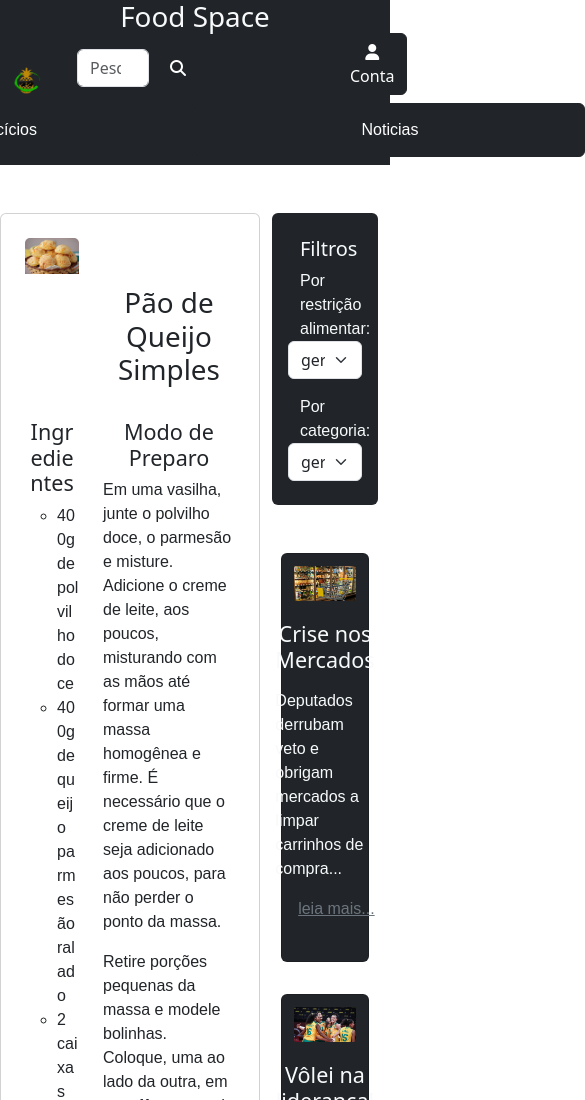
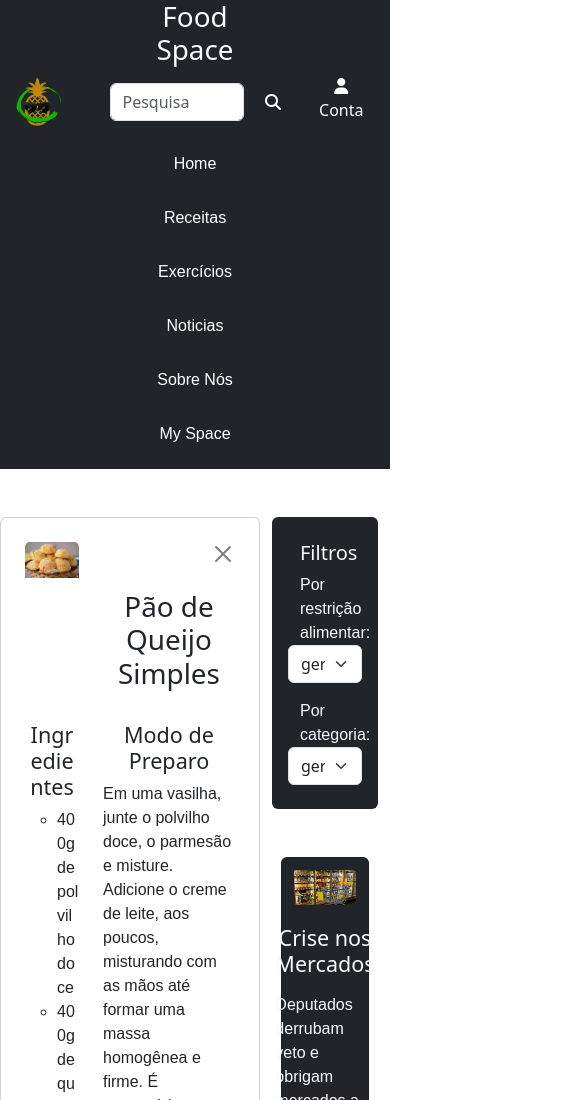
Before and after one commit to BernardoOLV/projetotiaw-food-space, a plain HTML site: page receitas_cards.html in a window 390 px wide. Shown: the top 1100 px of the page, 585 px wide, since content can reach past the window. Drawn offline with nearby package versions, Linux system fonts and the light colour scheme.

Commit message:
Cabeçalhos responsivos

```diff
--- a/receitas_cards.html
+++ b/receitas_cards.html
@@ -19,17 +19,17 @@
     <nav class="bg-dark">
       <div class="container">
         <div class="row align-items-end">
-              <div class="col-2" >
+          <div class="col-3 col-sm-3 col-lg-2" >
             <img src="img/logo.png" id="logo">
           </div>
 
-              <div class="col-8">
+          <div class="col-6 col-sm-6 col-lg-8">
             <div class="row justify-content-center">
               <h1 class="col-10 text-light fl-bold text text-center">Food Space</h1>
             </div>
 
             <div class="row justify-content-between">
-                  <div class="col-6" id="pesquisa">
+              <div class="col-12 col-sm-12 col-md-6" id="pesquisa">
                 <nav class="navbar">
                     <form class="d-flex" role="search">
                       <input class="form-control me-2" type="search" placeholder="Pesquisa" aria-label="Search">
@@ -41,24 +41,21 @@
             </div>
 
             </div>
-                <div class="col-2">
+            <div class="col-3 col-sm-3 col-lg-2">
               <button class="col-lg-12 col-sm-12 btn btn-dark" id="conta" type="submit"><i class="fa-solid fa-user" style="color: #ffffff;"></i> Conta</button>
             </div>
-
-
-
 
         </div>
 
       </div>
           <div class="container" id="menu">
-                    <ul class="row navbar-text list-group list-group-horizontal nav justify-content-center link-light d-flex flex-nowrap">
-                      <li class="nav-item col-lg-2 rounded btn btn-dark"><a class="nav-link active text-center" href="home.html">Home</a></li>
-                      <li class="nav-item col-lg-2 rounded btn btn-dark"><a class="nav-link active text-center" href="receitas.html">Receitas</a></li>
-                      <li class="nav-item col-lg-2 rounded btn btn-dark"><a class="nav-link active text-center" href="#">Exercícios</a></li>
-                      <li class="nav-item col-lg-2 rounded btn btn-dark"><a class="nav-link active text-center" href="#">Noticias</a></li>
-                      <li class="nav-item col-lg-2 rounded btn btn-dark"><a class="nav-link active text-center" href="#">Sobre Nós</a></li>
-                      <li class="nav-item col-lg-2 rounded btn btn-dark"><a class="nav-link active text-center" href="#">My Space</a></li>
+                <ul class="row navbar-text list-group list-group-horizontal nav justify-content-center link-light d-flex flex-wrap">
+                  <li class="nav-item col-sm-6 col-md-2 rounded btn btn-dark"><a class="nav-link active text-center" href="#">Home</a></li>
+                  <li class="nav-item col-sm-6 col-md-2 rounded btn btn-dark"><a class="nav-link active text-center" href="receitas.html">Receitas</a></li>
+                  <li class="nav-item col-sm-6 col-md-2 rounded btn btn-dark"><a class="nav-link active text-center" href="#">Exercícios</a></li>
+                  <li class="nav-item col-sm-6 col-md-2 rounded btn btn-dark"><a class="nav-link active text-center" href="#">Noticias</a></li>
+                  <li class="nav-item col-sm-6 col-md-2 rounded btn btn-dark"><a class="nav-link active text-center" href="#">Sobre Nós</a></li>
+                  <li class="nav-item col-sm-6 col-md-2 rounded btn btn-dark"><a class="nav-link active text-center" href="#">My Space</a></li>
                 </ul>
           </div>
     </nav>
@@ -74,6 +71,7 @@
                 <img src="img/img11.jpg" class="card-img-top" alt="...">
               </div>
               <div class="col-8">
+                <a class="position-absolute top-0 end-0 m-4" href="receitas.html"><button type="button" class="btn-close" aria-label="Close"></button></a>
                 <h1 class="text-center mt-5">Pão de Queijo Simples</h1>
                 </div>
 
```
Also changed, not shown: home.html (+12 -15 lines), receitas.html (+11 -14 lines). Lines whose indentation alone changed are shown as unchanged.
